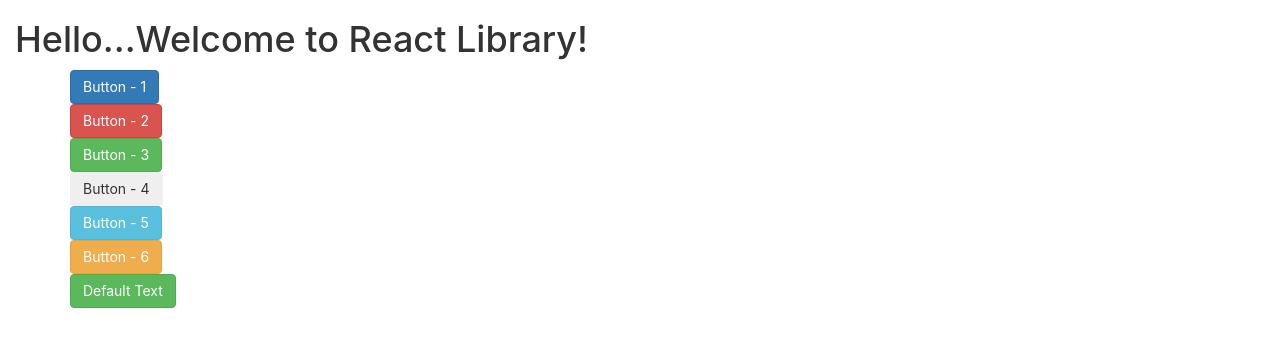
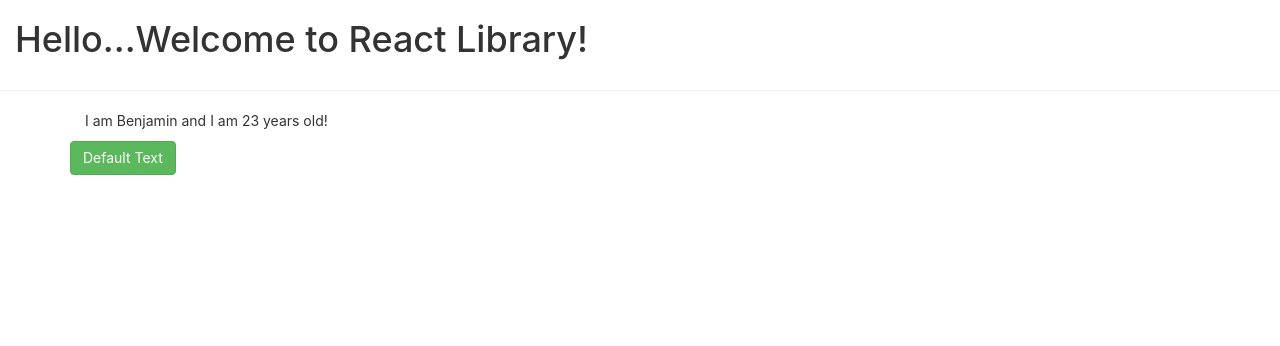
Before and after one commit to arunkudiyal/react_fsd_09_12, a React (Create React App) app: page / in a window 1280 px wide. Shown: the top 346 px of the page. Built offline with nearby package versions, Linux system fonts and the light colour scheme.

Commit message:
SETUP - Person Managemnet Application

```diff
--- a/src/App.js
+++ b/src/App.js
@@ -1,5 +1,6 @@
 import { Component } from 'react'
 import Button from "./Button";
+import Person from './components/Person';
 
 class App extends Component {
   render() {
@@ -9,15 +10,10 @@
       <div>
         <div className="container-fluid">
           <h1> Hello...Welcome to React Library! </h1>
-        </div>
+        </div> <hr />
         <div className="container">
           {/* Props are a way to customise the Component */}
-          <Button text="Button - 1" color="primary" props2="" />
-          <Button text="Button - 2" color="danger" />
-          <Button text="Button - 3" color="success" />
-          <Button text="Button - 4" color="muted" />
-          <Button text="Button - 5" color="info" />
-          <Button text="Button - 6" color="warning" />
+          <Person name="Benjamin" age="23" />
           <Button color="success" />
         </div>
       </div>
--- /dev/null
+++ b/src/components/Person.jsx
@@ -0,0 +1,8 @@
+function Person(props) {
+    return (
+        <div className="container">
+            <p>I am {props.name} and I am {props.age} years old! </p>
+        </div>
+    )
+}
+export default Person;
```
